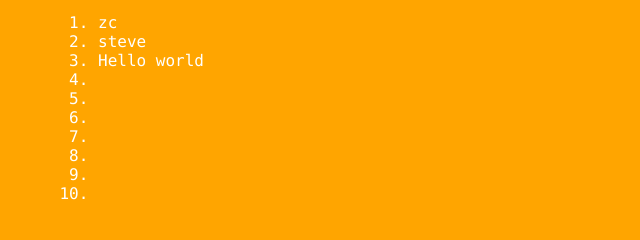
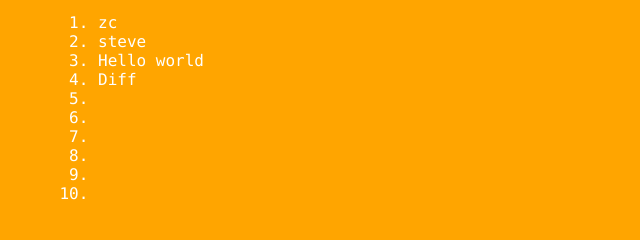
Before and after one commit to CaptainVeigar/git_learning, a plain HTML site: page index.html in a window 1280 px wide. Both pictures are taken after a click on the element "Basic Commands". Shown: the part 328-568 px from the top of the page, 0-640 px from the left. Drawn offline with Linux system fonts and the light colour scheme.

Commit message:
add diff in index file

```diff
--- a/index.html
+++ b/index.html
@@ -32,7 +32,7 @@
                     <li>zc</li>
                     <li>steve</li>
                     <li>Hello world</li>
-                    <li></li>
+                    <li>Diff</li>
                     <li></li>
                     <li></li>
                     <li></li>
```
